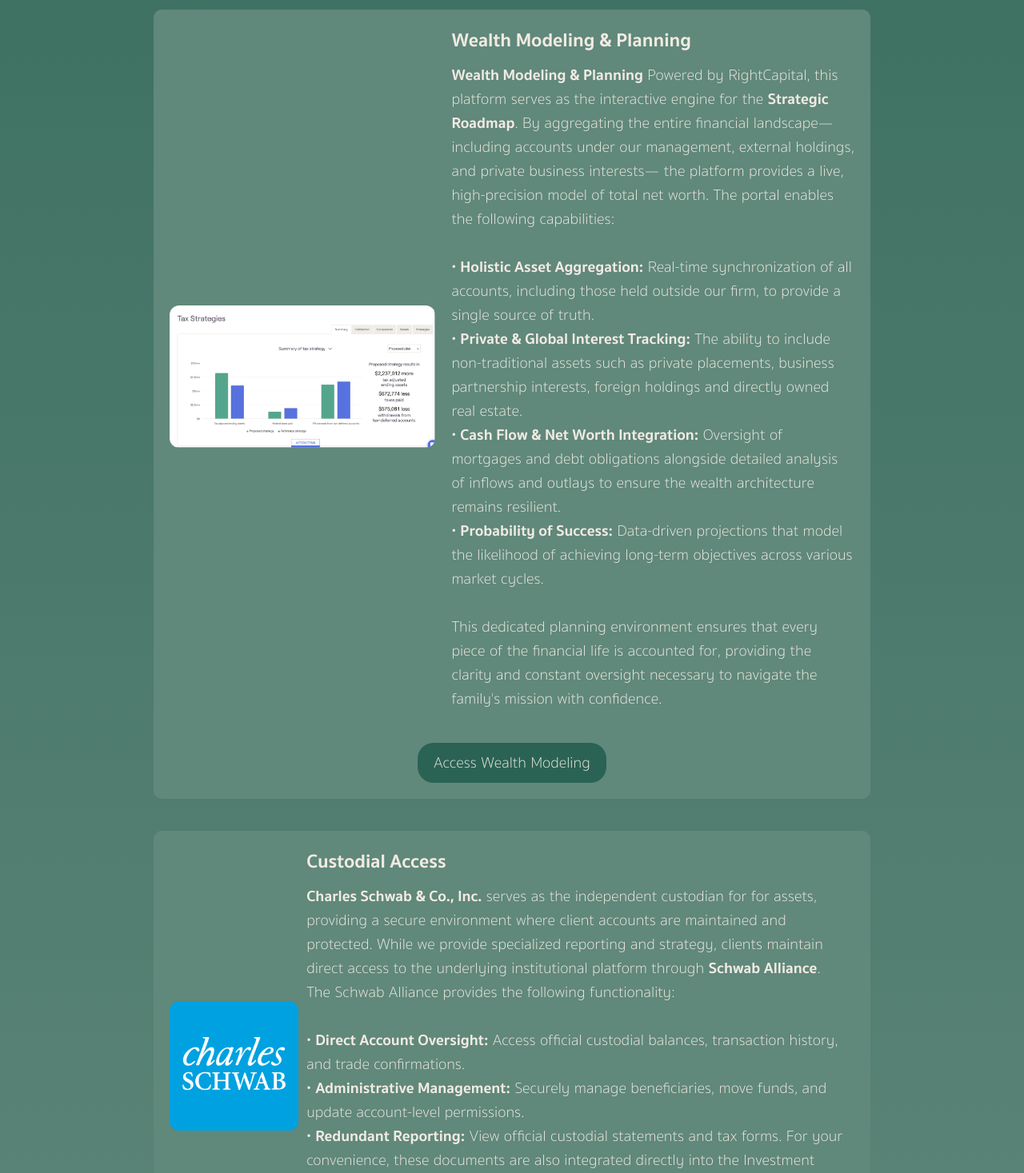
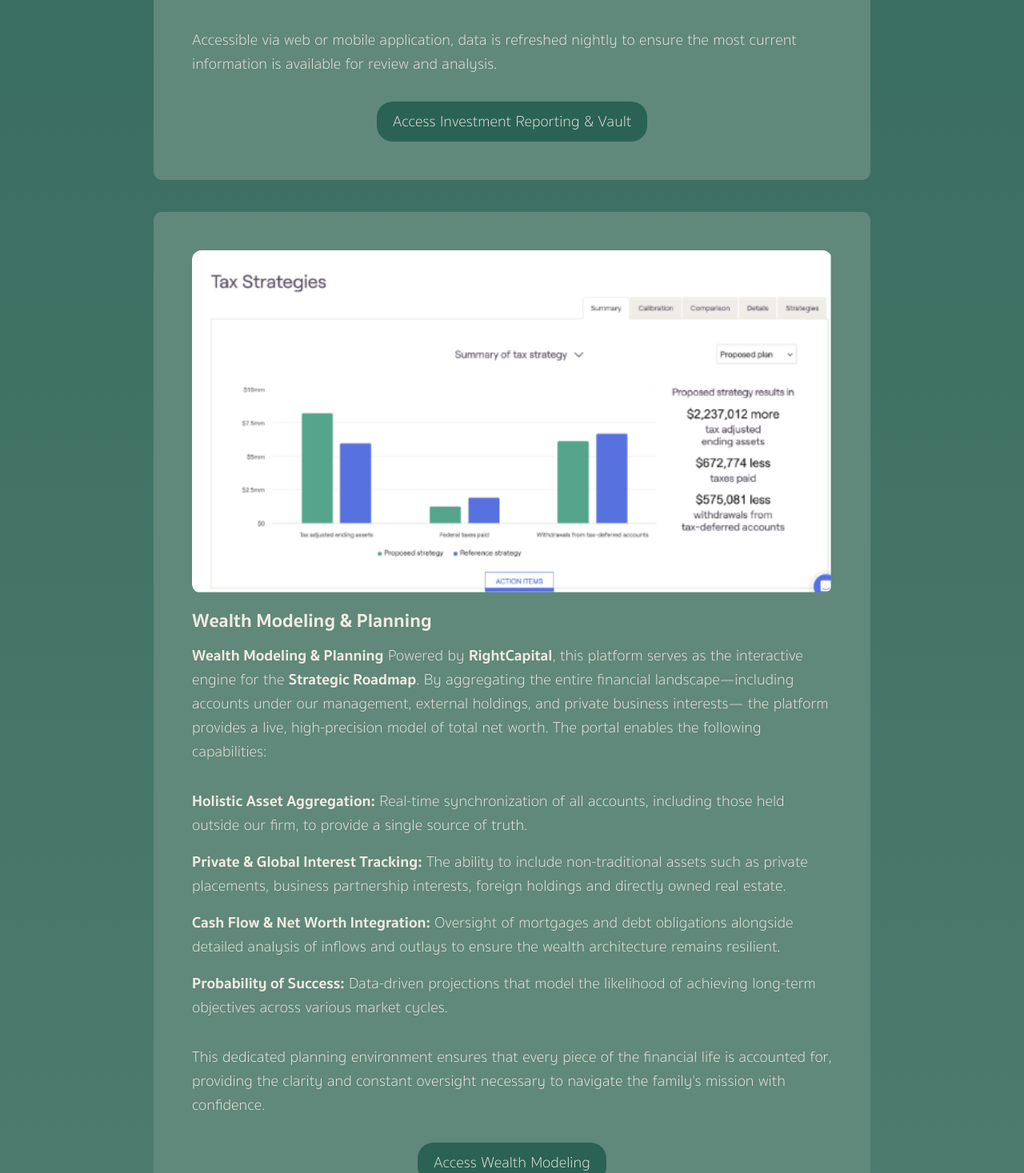
Before and after one commit to avelaga/velagaadvisors, a Next.js app: page /clientaccess in a window 1280 px wide. Shown: the part 1263-2730 px from the top of the page at 80% size. Built offline with nearby package versions, Linux system fonts and the light colour scheme.

Commit message:
new schwab logo, completely refactored investor center page

```diff
--- a/pages/clientaccess.js
+++ b/pages/clientaccess.js
@@ -3,6 +3,88 @@ import Image from "next/image";
 import styles from "@/styles/ClientAccess.module.css";
 
 export default function ClientAccess() {
+
+    const portals = [
+        {
+            image: "clientportal1.png",
+            title: "Investment Reporting Portal",
+            body1: "Powered by <b>Advyzon</b>, this portal provides a granular view of the investment portfolio. This secure platform is designed for transparency and features the following reporting capabilities:",
+            bullets: [
+                {
+                    title: "Portfolio Composition:",
+                    body: "A detailed breakdown of asset allocation and holdings across all accounts under our management."
+                },
+                {
+                    title: "Performance Analytics:",
+                    body: "Precise reporting on total return and time-weighted returns compared against relevant market benchmarks."
+                },
+                {
+                    title: "Income Estimation:",
+                    body: "Projections of dividends and interest yield to assist with cash-flow planning."
+                },
+                {
+                    title: "Administrative Vault:",
+                    body: "A secure, two-way exchange for quarterly billing invoices, account statements, and sharing of sensitive tax and financial documents between the client and our firm."
+                }
+            ],
+            body2: "Accessible via web or mobile application, data is refreshed nightly to ensure the most current information is available for review and analysis.",
+            buttonTitle: "Access Investment Reporting & Vault",
+            buttonUrl: "https://main.yhlsoft.com/auth/users/sign_in?prod=CWP"
+        },
+        {
+            image: "/financialplanning1.png",
+            title: "Wealth Modeling & Planning",
+            body1: "<b>Wealth Modeling & Planning</b> Powered by <b>RightCapital</b>, this platform serves as the interactive engine for the <b>Strategic Roadmap</b>. By aggregating the entire financial landscape—including accounts under our management, external holdings, and private business interests— the platform provides a live, high-precision model of total net worth. The portal enables the following capabilities:",
+            bullets: [
+                {
+                    title: "Holistic Asset Aggregation:",
+                    body: "Real-time synchronization of all accounts, including those held outside our firm, to provide a single source of truth."
+                },
+                {
+                    title: "Private & Global Interest Tracking:",
+                    body: "The ability to include non-traditional assets such as private placements, business partnership interests, foreign holdings and directly owned real estate."
+                },
+                {
+                    title: "Cash Flow & Net Worth Integration:",
+                    body: "Oversight of mortgages and debt obligations alongside detailed analysis of inflows and outlays to ensure the wealth architecture remains resilient."
+                },
+                {
+                    title: "Probability of Success:",
+                    body: "Data-driven projections that model the likelihood of achieving long-term objectives across various market cycles."
+                }
+            ],
+            body2: "This dedicated planning environment ensures that every piece of the financial life is accounted for, providing the clarity and constant oversight necessary to navigate the family's mission with confidence.",
+            buttonTitle: "Access Wealth Modeling",
+            buttonUrl: "https://app.rightcapital.com/account/login?type=client"
+        },
+        {
+            image: "schwab1.jpg",
+            title: "Custodial Access",
+            body1: "<b>Charles Schwab</b> serves as the independent custodian for assets, providing a secure environment where client accounts are maintained and protected. While we provide specialized reporting and strategy, clients maintain direct access to the underlying institutional platform through <b>Schwab Alliance</b>. The Schwab Alliance provides the following functionality:",
+            bullets: [
+                {
+                    title: "Direct Account Oversight:",
+                    body: "ccess official custodial balances, transaction history, and trade confirmations."
+                },
+                {
+                    title: "Administrative Management:",
+                    body: "Securely manage beneficiaries, move funds, and update account-level permissions."
+                },
+                {
+                    title: "Redundant Reporting:",
+                    body: "View official custodial statements and tax forms. For your convenience, these documents are also integrated directly into the Investment Reporting Portal."
+                },
+            ],
+            body2: "This dual-access structure provides an extra layer of transparency, ensuring constant, independent verification of your assets at the custodial level.",
+            buttonTitle: "Access Schwab Alliance",
+            buttonUrl: "https://client.schwab.com/Areas/Access/Login?&kc=y&sim=y"
+        },
+        // {
+        //     image: "taxplanning1.png",
+        //     title: "Tax Planning",
+        //     body1: "We use a powerful tax planning software to analyze your tax returns and provide insights and opportunities. You will receive a secure link to upload your tax return each year."
+        // }
+    ]
     return (
         <>
             <Head>
@@ -33,68 +115,24 @@ export default function ClientAccess() {
                         <div className={styles.subheader}>
                             The Investor Center provides a consolidated suite of specialized tools designed to offer total transparency across the financial landscape. These platforms work in concert to provide granular reporting, long-term strategic modeling, and secure custodial oversight.
                         </div>
+                        {portals.map(portal => (
                             <div className={styles.container}>
-                            <div className={styles.left}>
-                                <Image src="clientportal1.png" width={200} height={200} style={{ width: '100%', height: 'auto', borderRadius: '12px' }} />
+                                <Image src={portal.image} width={200} height={200} style={{ width: '100%', height: 'auto', borderRadius: '12px' }} />
+                                <div className={styles.bottom}>
+                                    <div className={styles.containerHeader}>{portal.title}</div>
+                                    <p dangerouslySetInnerHTML={{ __html: portal.body1 }} />
+                                    <div className={styles.bulletContainer}>
+                                        {portal.bullets && portal.bullets.map(bullet => (
+                                            <div className={styles.bullet}>
+                                                <b>{bullet.title}</b> {bullet.body}
                                             </div>
-                            <div className={styles.right}>
-                                <div className={styles.containerHeader}>Investment Reporting Portal</div>
-                                Powered by Advyzon, this portal provides a granular view of the investment portfolio. This secure platform is designed for transparency, allowing for the monitoring of the technical health and performance of assets:<br /><br />
-                                •	<b>Portfolio Composition:</b> A detailed breakdown of asset allocation and holdings across all accounts under our management.<br />
-                                •	<b>Performance Analytics:</b> Precise reporting on total return and time-weighted returns compared against relevant market benchmarks.<br />
-                                •	<b>Income Estimation:</b> Projections of dividends and interest yield to assist with cash-flow planning.<br />
-                                •	<b>Administrative Vault:</b> A secure, two-way exchange for quarterly billing invoices, account statements, and sharing of sensitive tax and financial documents between the client and our firm.<br />
-                                <br />
-                                Accessible via web or mobile application, data is refreshed nightly to ensure the most current information is available for review and analysis.
-                                <br /><br />
+                                        ))}
                                     </div>
-                            <a href="https://main.yhlsoft.com/auth/users/sign_in?prod=CWP" target="blank" className={styles.linkButton}>Access Investment Reporting & Vault</a>
+                                    <p dangerouslySetInnerHTML={{ __html: portal.body2 }} />
                                 </div>
-
-
-                        <div className={styles.container}>
-                            <div className={styles.left}>
-                                <Image src="/financialplanning1.png" width={200} height={200} style={{ width: '100%', height: 'auto', borderRadius: '12px' }} />
+                                {portal.buttonTitle && <a href={portal.buttonUrl} target="blank" className={styles.linkButton}>{portal.buttonTitle}</a>}
                             </div>
-                            <div className={styles.right}>
-                                <div className={styles.containerHeader}>Wealth Modeling & Planning</div>
-                                <b>Wealth Modeling & Planning</b> Powered by RightCapital, this platform serves as the interactive engine for the <b>Strategic Roadmap</b>. By aggregating the entire financial landscape—including accounts under our management, external holdings, and private business interests— the platform provides a live, high-precision model of total net worth.
-                                The portal enables the following capabilities:<br /><br />
-                                •	<b>Holistic Asset Aggregation:</b> Real-time synchronization of all accounts, including those held outside our firm, to provide a single source of truth.<br />
-                                •	<b>Private & Global Interest Tracking:</b> The ability to include non-traditional assets such as private placements, business partnership interests, foreign holdings and directly owned real estate.<br />
-                                •	<b>Cash Flow & Net Worth Integration:</b> Oversight of mortgages and debt obligations alongside detailed analysis of inflows and outlays to ensure the wealth architecture remains resilient.<br />
-                                •	<b>Probability of Success:</b> Data-driven projections that model the likelihood of achieving long-term objectives across various market cycles.<br /><br />
-                                This dedicated planning environment ensures that every piece of the financial life is accounted for, providing the clarity and constant oversight necessary to navigate the family's mission with confidence.<br /><br />
-                            </div>
-                            <a href="https://app.rightcapital.com/account/login?type=client" target="blank" className={styles.linkButton}>Access Wealth Modeling</a>
-                        </div>
-
-                        <div className={styles.container}>
-                            <div className={styles.leftSchwab}>
-                                <Image src="schwab1.png" width={200} height={200} style={{ width: '100%', height: 'auto', borderRadius: '12px' }} />
-                            </div>
-                            <div className={styles.rightSchwab}>
-                                <div className={styles.containerHeader}>Custodial Access</div>
-                               <b> Charles Schwab & Co., Inc.</b> serves as the independent custodian for for assets, providing a secure environment where client accounts are maintained and protected. While we provide specialized reporting and strategy, clients maintain direct access to the underlying institutional platform through <b>Schwab Alliance</b>.
-                                The Schwab Alliance provides the following functionality:<br /><br />
-                                •	<b>Direct Account Oversight:</b> Access official custodial balances, transaction history, and trade confirmations.<br />
-                                •	<b>Administrative Management:</b> Securely manage beneficiaries, move funds, and update account-level permissions.<br />
-                                •	<b>Redundant Reporting:</b> View official custodial statements and tax forms. For your convenience, these documents are also integrated directly into the Investment Reporting Portal.<br /><br />
-                                This dual-access structure provides an extra layer of transparency, ensuring constant, independent verification of your assets at the custodial level.<br /><br />
-
-                            </div>
-                            <a href="https://client.schwab.com/Areas/Access/Login?&kc=y&sim=y" target="blank" className={styles.linkButton}>Access Schwab Alliance</a>
-                        </div>
-
-                        {/* <div className={styles.container}>
-                        <div className={styles.left}>
-                            <Image src="taxplanning1.png" width={200} height={200} style={{ width: '100%', height: 'auto', borderRadius: '12px' }}/>
-                        </div>
-                        <div className={styles.right}>
-                            <div className={styles.containerHeader}>Tax Planning</div>
-                            We use a powerful tax planning software to analyze your tax returns and provide insights and opportunities. You will receive a secure link to upload your tax return each year.
-                        </div>
-                    </div> */}
+                        ))}
                     </div>
                 </div>
             </main>
--- a/styles/ClientAccess.module.css
+++ b/styles/ClientAccess.module.css
@@ -20,7 +20,6 @@
     font-size:1.5rem;
     width: 100%;
     height: fit-content;
-    font-weight: 500;
     margin-bottom: 20px;
 }
 
@@ -40,7 +39,17 @@
     margin-bottom: 40px;
     background-color: #60887B;
     border-radius: 10px;
-    padding: 20px;
+    padding: 3rem;
+}
+
+.bulletContainer {
+    margin-top: 2rem;
+    margin-bottom: 2rem;
+}
+
+.bullet {
+    margin-bottom: 1rem;
+    margin-top: 1rem;
 }
 
 .containerHeader {
@@ -50,9 +59,9 @@
     font-weight: 500;
 }
 
-.left {
-    width: 40%;
-    padding-right: 10px;
+.top {
+    width: 80%;
+    padding-top: 10px;
 }
 
 .leftSchwab {
@@ -65,16 +74,15 @@
     padding-right: 10px;
 }
 
-.right {
-    width: 60%;
-    padding-left: 10px;
+.bottom {
+    margin-top: 1rem;
 }
 
 .linkButton {
     padding: 10px;
     padding-left: 20px;
     padding-right: 20px;
-    margin-top: 10px;
+    margin-top: 2rem;
     background-color: var(--green);
     border-radius: 20px;
     transition: background-color .3s;
@@ -89,12 +97,8 @@
         width: 90%;
     }
 
-    .left {
-        width: 100%;
-    }
-
-    .right {
-        width: 100%;
+    .container {
+        padding: 1rem;
     }
 
     .leftSchwab {
```
Also changed, not shown: public/schwab1.jpg (added), public/schwab1.png (deleted). Lines whose indentation alone changed are shown as unchanged.
